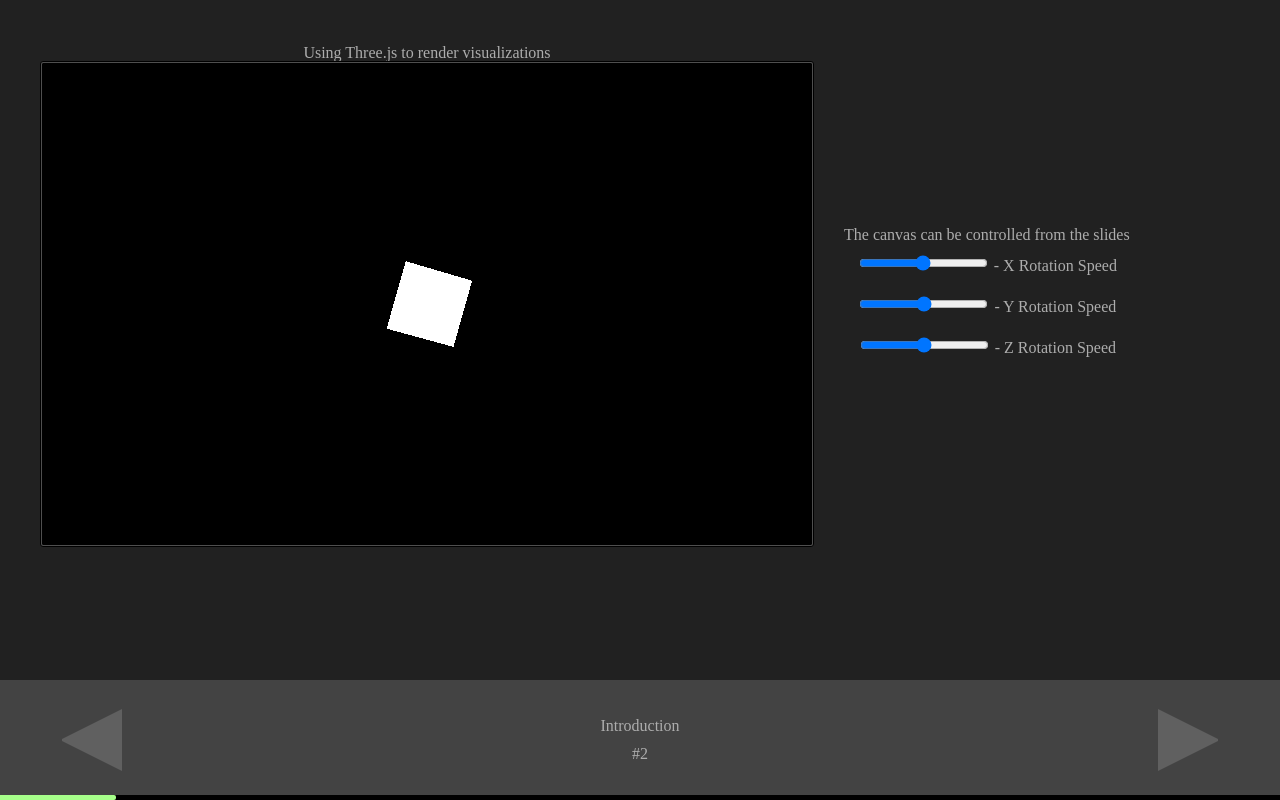
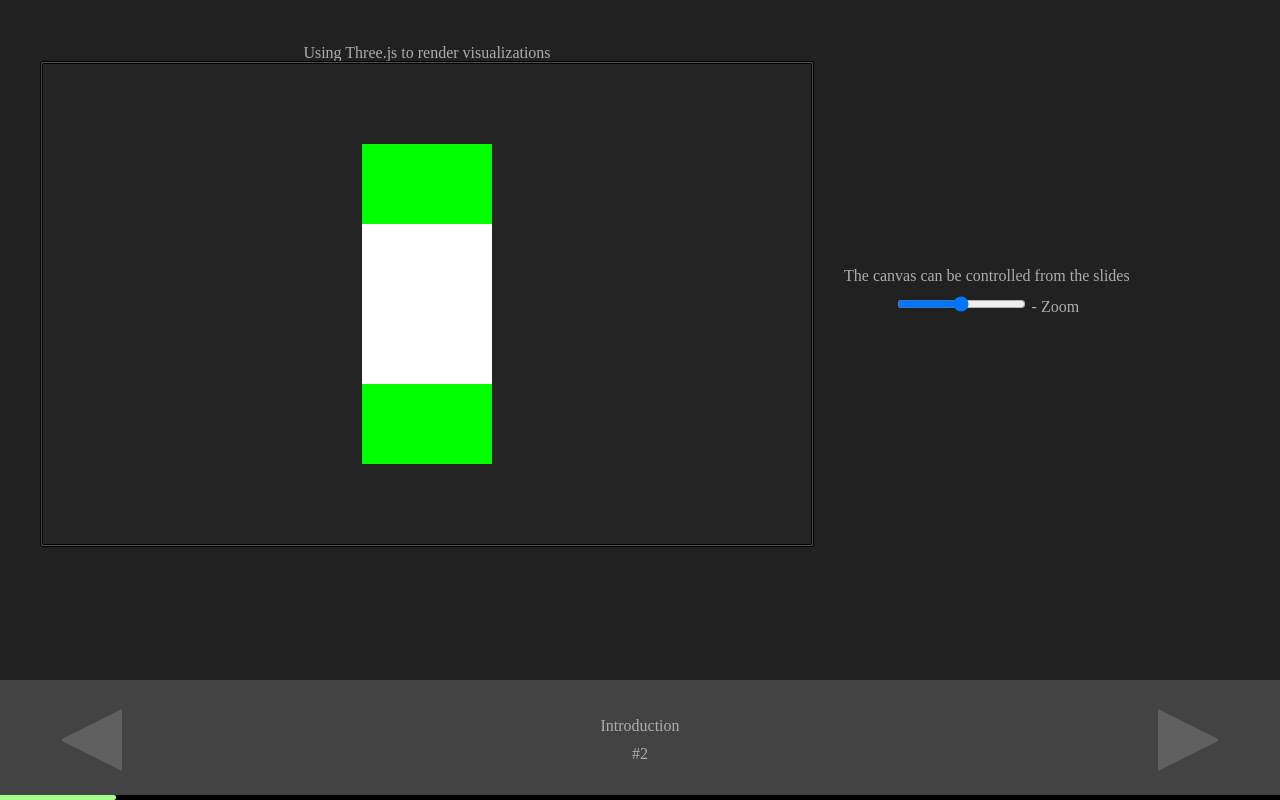
Before and after one commit to PerpsV2/linear-algebra-presentation, a website with bundled scripts: page dist/html/introduction.html in a window 1280 px wide. Both pictures are taken after a click on the button 1194 px from the left and 740 px from the top of the page. Built offline with nearby package versions, Linux system fonts and the light colour scheme.

Commit message:
Organize three.js demo code

```diff
--- a/dist/html/introduction.html
+++ b/dist/html/introduction.html
@@ -32,30 +32,19 @@
                         <div class="center-content">
                             <h2>The canvas can be controlled from the slides</h2>
                             <div class="slider-div">
-                                <input type="range" step="0.01" min="0" max="0.1" id="x-rotation-slider"/>
-                                <label> - X Rotation Speed</label>
-                            </div>
-                            <div class="slider-div">
-                                <input type="range" step="0.01" min="0" max="0.1" id="y-rotation-slider"/>
-                                <label> - Y Rotation Speed</label>
-                            </div>
-                            <div class="slider-div">
-                                <input type="range" step="0.01" min="0" max="0.1" id="z-rotation-slider"/>
-                                <label> - Z Rotation Speed</label>
+                                <input type="range" step="0.5" min="1" max="5" id="zoom"/>
+                                <label> - Zoom</label>
                             </div>
                         </div>
                     </flex-item>
                 </flex-container>
             </div>
             <div class="slide before-shown"><div class="center-content">
-                <div class="vertically-center-content" id="vector-demo2-container">
-                    <h1>Spin Box</h1>
-                    <canvas class="demo-canvas" id="vector-demo2-canvas"></canvas>
-                </div>
+                <h1>This text is very centered</h1>
+                <h3><a href="javascript:;" onclick="changeSection('introduction', 2)">Here is a link back to a previous slide</a></h3>
             </div></div>
             <div class="slide before-shown"><div class="center-content">
-                <h1>This text is very centered</h1>
-                <h3><a href="javascript:;" onclick="changeSection('introduction', 2)">Here is a link back to a previous slide</a></h3>
+
             </div></div>
             <div class="slide before-shown"><div class="center-content">
 
@@ -99,6 +88,5 @@
         <div id="progress-bar"></div>
 
         <script type="module" src="../scripts/vector-demo.js"></script>
-        <script type="module" src="../scripts/vector-demo2.js"></script>
     </body>
 </html>
--- a/dist/scripts/vector-demo.js
+++ b/dist/scripts/vector-demo.js
@@ -1,36 +1,56 @@
 import * as THREE from 'https://unpkg.com/three/build/three.module.js';
 
+var demoContainer = document.getElementById("vector-demo-container");
+var demoCanvas = document.getElementById("vector-demo-canvas");
+var zoomSlider = document.getElementById("zoom");
+
+const frustumAspectRatio = demoCanvas.offsetWidth / demoCanvas.offsetHeight;
 const displayScale = 0.6;
+var frustumSize = 2;
 
-let demoContainer = document.getElementById("vector-demo-container");
-let demoCanvas = document.getElementById("vector-demo-canvas");
+var scene;
+var camera;
+var renderer;
+var sceneObjects = [];
 
-const scene = new THREE.Scene();
-const camera = new THREE.PerspectiveCamera(75, window.innerWidth / window.innerHeight, 0.1, 1000);
-const renderer = new THREE.WebGLRenderer({
-    canvas: demoCanvas
-});
+// initialize scene, camera, renderer and all the objects which will be rendered
+function init() {
+    scene = new THREE.Scene();
+    camera = new THREE.OrthographicCamera(frustumAspectRatio * frustumSize / -2, frustumAspectRatio * frustumSize / 2,
+    frustumSize / 2, frustumSize / -2, 0.1, 1000);
+    renderer = new THREE.WebGLRenderer( {canvas: demoCanvas} );
+    renderer.setClearColor(0x252525, 1);
+    renderer.setSize(window.innerWidth * displayScale, window.innerHeight * displayScale);
+    demoContainer.appendChild(renderer.domElement);
 
-renderer.setSize(window.innerWidth * displayScale, window.innerHeight * displayScale);
-demoContainer.appendChild(renderer.domElement);
+    const basicMaterial = new THREE.MeshBasicMaterial( {color: 0xffffff } );
+    const greenMaterial = new THREE.MeshBasicMaterial( {color: 0x00ff00 } );
 
-const geometry = new THREE.BoxGeometry(1, 1, 1);
-const material = new THREE.MeshBasicMaterial( {color: 0xFFFFFF } );
-const cube = new THREE.Mesh(geometry, material);
-scene.add(cube);
+    camera.position.z = 5;
 
-camera.position.z = 5;
+    createCubeMesh(basicMaterial, 1, 1, 1);
+    createCubeMesh(greenMaterial, 1, 2, 0.5);
+    animate();
+}
 
-let xRotationSlider = document.getElementById("x-rotation-slider");
-let yRotationSlider = document.getElementById("y-rotation-slider");
-let zRotationSlider = document.getElementById("z-rotation-slider");
+// create the mesh of a cube
+function createCubeMesh(material, length, width, height) {
+    const geometry = new THREE.BoxGeometry(length, width, height);
+    const mesh = new THREE.Mesh(geometry, material)
+    sceneObjects.push(mesh);
+    scene.add(mesh);
+}
 
 // render loop
 function animate() {
     requestAnimationFrame(animate);
-    cube.rotation.x += parseFloat(xRotationSlider.value);
-    cube.rotation.y += parseFloat(yRotationSlider.value);
-    cube.rotation.z += parseFloat(zRotationSlider.value);
+    frustumSize = zoomSlider.value;
+    console.log(frustumSize);
+    camera.left = frustumAspectRatio * frustumSize / -2;
+    camera.right = frustumAspectRatio * frustumSize / 2;
+    camera.top = frustumSize / 2;
+    camera.bottom = frustumSize / -2;
+    camera.updateProjectionMatrix();
     renderer.render(scene, camera);
 }
-animate();
+init();
--- a/dist/scripts/vector-demo2.js
+++ /dev/null
@@ -1,32 +0,0 @@
-import * as THREE from 'https://unpkg.com/three/build/three.module.js';
-
-const displayScale = 0.6;
-
-let demoContainer = document.getElementById("vector-demo2-container");
-let demoCanvas = document.getElementById("vector-demo2-canvas");
-
-const scene = new THREE.Scene();
-const camera = new THREE.PerspectiveCamera(75, window.innerWidth / window.innerHeight, 0.1, 1000);
-const renderer = new THREE.WebGLRenderer({
-    canvas: demoCanvas
-});
-
-renderer.setSize(window.innerWidth * displayScale, window.innerHeight * displayScale);
-demoContainer.appendChild(renderer.domElement);
-
-const geometry = new THREE.BoxGeometry(1, 3, 1);
-const material = new THREE.MeshBasicMaterial( {color: 0xFF00FF } );
-const cube = new THREE.Mesh(geometry, material);
-scene.add(cube);
-
-camera.position.z = 5;
-
-// render loop
-function animate() {
-    requestAnimationFrame(animate);
-    cube.rotation.x += 0.2;
-    cube.rotation.y += 0.2;
-    cube.rotation.z += 0.2;
-    renderer.render(scene, camera);
-}
-animate();
```
